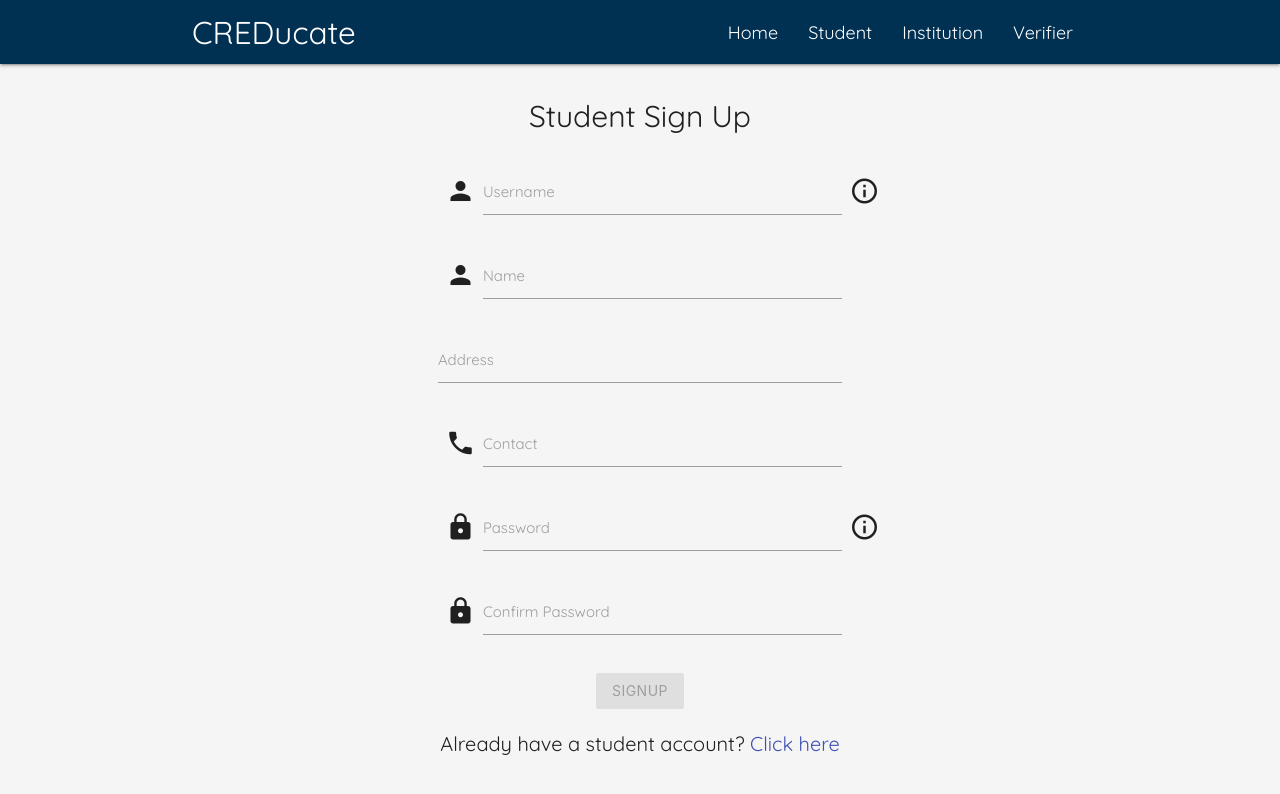
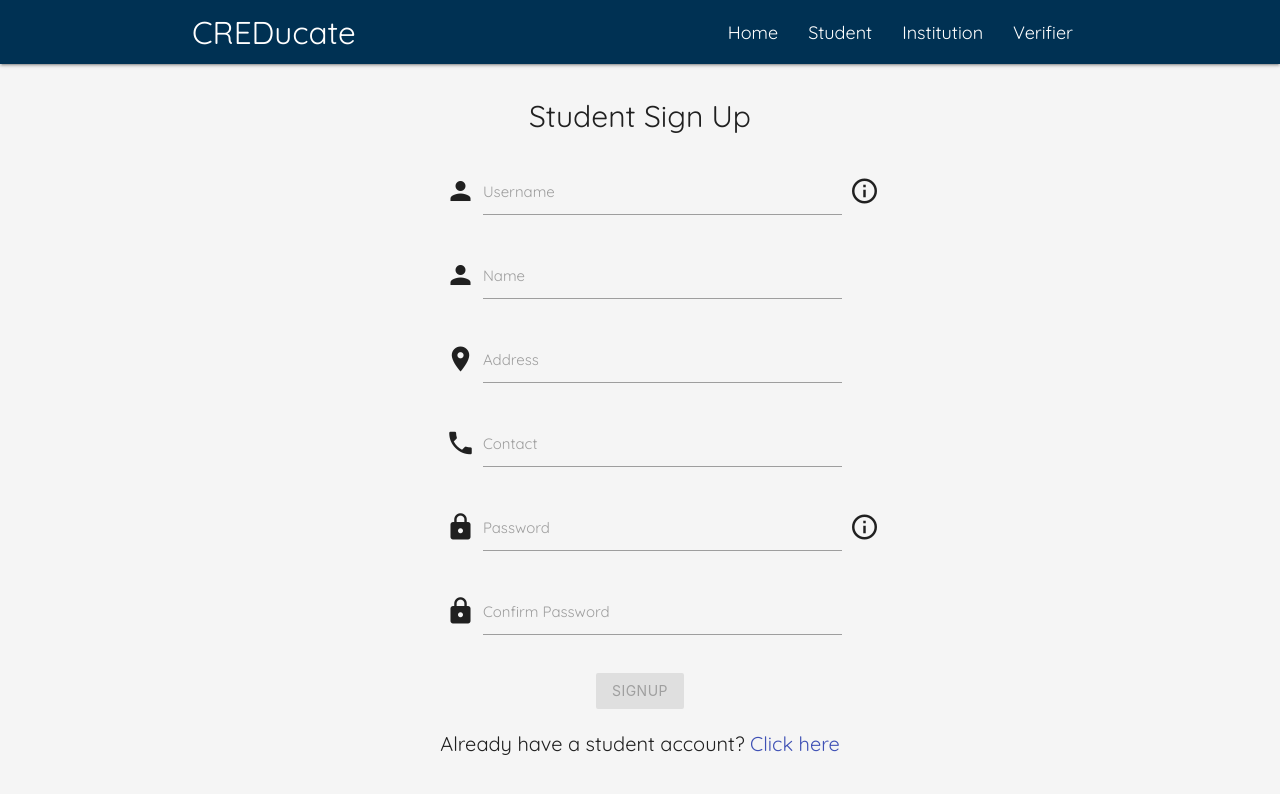
Before and after one commit to PratikSavla/CREDucate, a React (Create React App) app: page /student/signup in a window 1280 px wide. Shown: the top 794 px of the page. Built offline with nearby package versions, Linux system fonts and the light colour scheme; no server answers.

Commit message:
Add home icon in student signup

```diff
--- a/src/pages/user/student/Signup.js
+++ b/src/pages/user/student/Signup.js
@@ -94,6 +94,7 @@ const StudentSignup = () => {
         <input type="text" value={data.name} onChange={e => {setData({...data, name:e.target.value})}} />
         </div>
         <div className="input-field col s12 l4 offset-l4">
+        <i className="material-icons prefix">location_on</i>
         <label>Address</label>
         <input type="text" value={data.address} onChange={e => {setData({...data, address:e.target.value})}} />
         </div>
```
